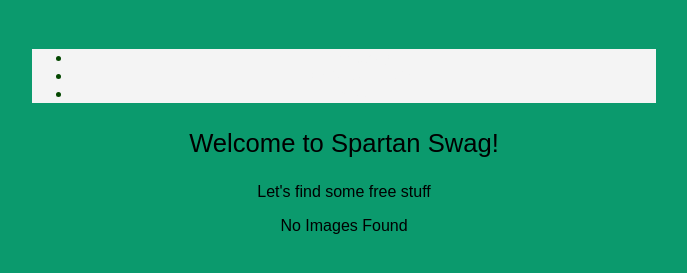
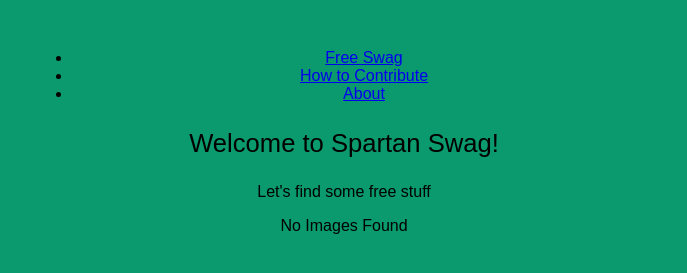
Before and after one commit to kayashin/spartahack9, a website: page index.html in a window 1280 px wide. Shown: the part 143-416 px from the top of the page, without its empty margins (296-983 px from the left). Drawn offline with nearby package versions, Linux system fonts and the light colour scheme; no server answers.

Commit message:
Update style.css
nav bar

```diff
--- a/css/style.css
+++ b/css/style.css
@@ -15,13 +15,13 @@
     margin: auto;
 }
 
-#navbar{
+navbar{
     background-color: #f4f4f4;
     color: #044700;
 }
 
-#navbar a{
-    color: #f4f4f4;
+navbar a{
+    color: #044700;
     text-decoration: none;
     font-size: 14px;
     padding-right: 15px;
```
